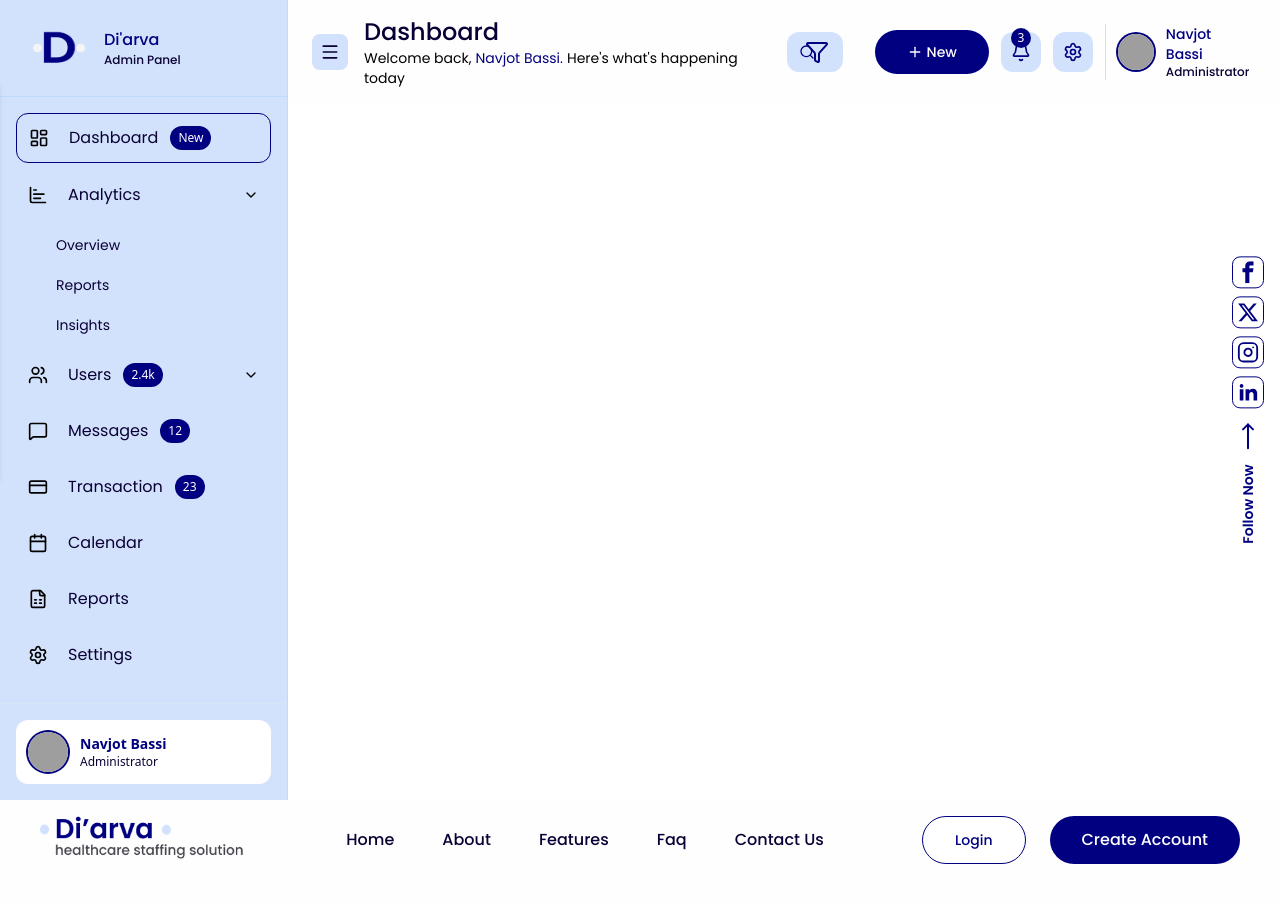
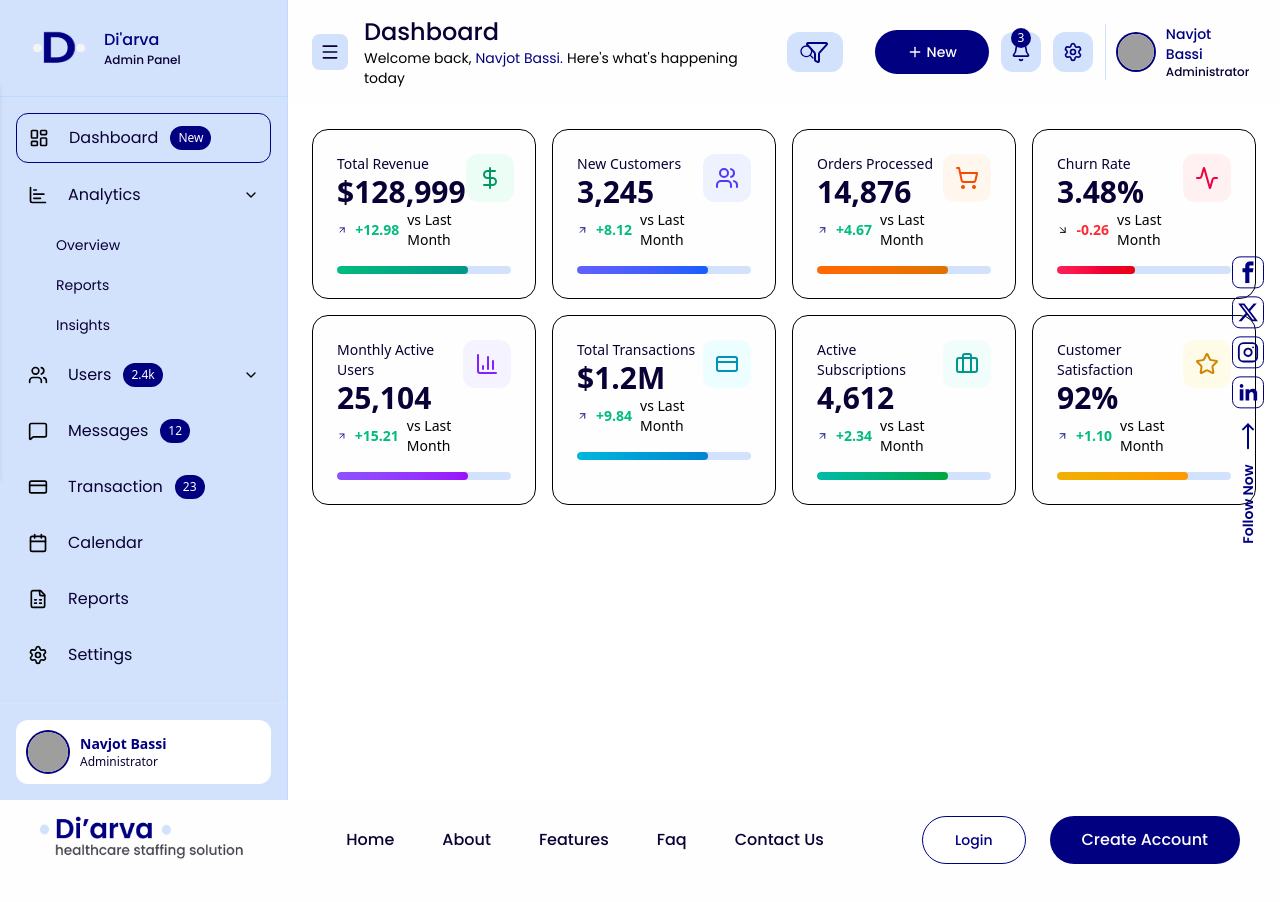
Before and after one commit to Di-arva/Frontend, a React (Vite) app: page /admin in a window 1280 px wide. Shown: the top 902 px of the page. Built offline with nearby package versions, Linux system fonts and the light colour scheme; grey boxes are pictures that could not be loaded.

Commit message:
admin dashboard cards

```diff
--- a/src/Components/Dashboard/Admindashboard.jsx
+++ b/src/Components/Dashboard/Admindashboard.jsx
@@ -1,6 +1,7 @@
 import Sidebar from "./Sidebar";
 import Header from "./Header";
 import { useState } from "react";
+import Dashboard from "./Dashboard";
 
 const Admindashboard = () => {
   const [sideBarCollapsed, setSidebarCollapsed] = useState(false);
@@ -15,7 +16,16 @@ const Admindashboard = () => {
           onPageChange={setCurrentPage}
         />
         <div className="flex-1 flex flex-col overflow-hidden">
-          <Header />
+          <Header
+            sideBarCollapsed={sideBarCollapsed}
+            onToggleSidebar={() => setSidebarCollapsed(!sideBarCollapsed)}
+          />
+
+          <main className="flex-1 flex flex-col overflow-hidden">
+            <div className="p-6 space-y-6">
+              {currentPage === "dashboard" && <Dashboard />}
+            </div>
+          </main>
         </div>
       </div>
     </div>
--- /dev/null
+++ b/src/Components/Dashboard/Chartsection.jsx
@@ -0,0 +1,14 @@
+import React from "react";
+import Revanuechart from "./Revanuechart";
+
+const Chartsection = () => {
+  return (
+    <div className="grid grid-cols-1 xl:grid-cols-3 gap-6">
+      <div className="xl:col-span-2">
+        <Revanuechart />
+      </div>
+    </div>
+  );
+};
+
+export default Chartsection;
--- /dev/null
+++ b/src/Components/Dashboard/Dashboard.jsx
@@ -0,0 +1,13 @@
+import Chartsection from "./Chartsection";
+import Statsgrid from "./Statsgrid";
+
+const Dashboard = () => {
+  return (
+    <div className="space-y-6">
+      <Statsgrid />
+      <Chartsection />
+    </div>
+  );
+};
+
+export default Dashboard;
--- a/src/Components/Dashboard/Header.jsx
+++ b/src/Components/Dashboard/Header.jsx
@@ -9,13 +9,16 @@ import {
 } from "lucide-react";
 import Button from "../Button";
 
-const Header = () => {
+const Header = ({ sideBarCollapsed, onToggleSidebar }) => {
   return (
     <div className="bg-lightbg backdrop-blur-xl border-b border-lightbg px-6 py-4 ">
       <div className="flex items-center justify-between">
         {/* Left Section */}
         <div className="flex items-center space-x-4">
-          <button className="p-2 rounded-lg text-darkblack hover:cursor-pointer bg-lightblue hover:bg-lightblue/60 transition-colors">
+          <button
+            className="p-2 rounded-lg text-darkblack hover:cursor-pointer bg-lightblue hover:bg-lightblue/60 transition-colors"
+            onClick={onToggleSidebar}
+          >
             <Menu className="w-5 h-5" />
           </button>
 
--- /dev/null
+++ b/src/Components/Dashboard/Revanuechart.jsx
@@ -0,0 +1,7 @@
+import React from "react";
+
+const Revanuechart = () => {
+  return <div></div>;
+};
+
+export default Revanuechart;
--- a/src/Components/Dashboard/Sidebar.jsx
+++ b/src/Components/Dashboard/Sidebar.jsx
@@ -86,7 +86,7 @@ const Sidebar = ({ collapsed, onToggle, currentPage, onPageChange }) => {
     <div
       className={`${
         collapsed ? "w-20" : "w-72"
-      } transition duration-300 ease-in-out bg-lightblue backdrop-blur-xl border-r border-blue-200 flex flex-col relative z-10`}
+      } transition-all duration-300 ease-in-out bg-lightblue backdrop-blur-xl border-r border-blue-200 flex flex-col relative z-10`}
     >
       {/* Logo */}
       <div className="p-6 border-b border-blue-200 flex gap-4 items-center">
@@ -114,7 +114,7 @@ const Sidebar = ({ collapsed, onToggle, currentPage, onPageChange }) => {
           return (
             <div key={item.id}>
               <button
-                className={`w-full flex items-center justify-between p-3 rounded-xl transition-all duration-200 ${
+                className={`w-full flex items-center justify-between p-3 rounded-xl transition-all duration-200 cursor-pointer ${
                   currentPage === item.id || item.active
                     ? "border-darkblue border-1"
                     : ""
@@ -131,11 +131,11 @@ const Sidebar = ({ collapsed, onToggle, currentPage, onPageChange }) => {
                   <item.icon className={`w-5 h-5`} />
                   {/* Conditional Rendering */}
                   {!collapsed && (
+                    <>
                       <span className="font-poppins font-normal ml-2 text-darkblack">
                         {item.label}
                       </span>
-                  )}
-                  <>
+
                       {item.badge && (
                         <span className="px-2 py-1 text-xs bg-darkblue text-lightbg rounded-full">
                           {item.badge}
@@ -147,6 +147,7 @@ const Sidebar = ({ collapsed, onToggle, currentPage, onPageChange }) => {
                         </span>
                       )}
                     </>
+                  )}
                 </div>
 
                 {!collapsed && item.submenu && (
--- /dev/null
+++ b/src/Components/Dashboard/Statsgrid.jsx
@@ -0,0 +1,152 @@
+import {
+  Users,
+  ShoppingCart,
+  BarChart3,
+  Activity,
+  CreditCard,
+  Briefcase,
+  Star,
+  DollarSign,
+  ArrowUpRight,
+  ArrowDownRight,
+} from "lucide-react";
+
+const stats = [
+  {
+    title: "Total Revenue",
+    value: "$128,999",
+    change: "+12.98",
+    trend: "up",
+    icon: DollarSign,
+    color: "from-emerald-500 to-teal-600",
+    bgColor: "bg-emerald-50",
+    textColor: "text-emerald-600",
+  },
+  {
+    title: "New Customers",
+    value: "3,245",
+    change: "+8.12",
+    trend: "up",
+    icon: Users,
+    color: "from-indigo-500 to-blue-600",
+    bgColor: "bg-indigo-50",
+    textColor: "text-indigo-600",
+  },
+  {
+    title: "Orders Processed",
+    value: "14,876",
+    change: "+4.67",
+    trend: "up",
+    icon: ShoppingCart,
+    color: "from-orange-500 to-amber-600",
+    bgColor: "bg-orange-50",
+    textColor: "text-orange-600",
+  },
+  {
+    title: "Churn Rate",
+    value: "3.48%",
+    change: "-0.26",
+    trend: "down",
+    icon: Activity,
+    color: "from-rose-500 to-red-600",
+    bgColor: "bg-rose-50",
+    textColor: "text-rose-600",
+  },
+  {
+    title: "Monthly Active Users",
+    value: "25,104",
+    change: "+15.21",
+    trend: "up",
+    icon: BarChart3,
+    color: "from-violet-500 to-purple-600",
+    bgColor: "bg-violet-50",
+    textColor: "text-violet-600",
+  },
+  {
+    title: "Total Transactions",
+    value: "$1.2M",
+    change: "+9.84",
+    trend: "up",
+    icon: CreditCard,
+    color: "from-cyan-500 to-sky-600",
+    bgColor: "bg-cyan-50",
+    textColor: "text-cyan-600",
+  },
+  {
+    title: "Active Subscriptions",
+    value: "4,612",
+    change: "+2.34",
+    trend: "up",
+    icon: Briefcase,
+    color: "from-teal-500 to-green-600",
+    bgColor: "bg-teal-50",
+    textColor: "text-teal-600",
+  },
+  {
+    title: "Customer Satisfaction",
+    value: "92%",
+    change: "+1.10",
+    trend: "up",
+    icon: Star,
+    color: "from-yellow-500 to-amber-500",
+    bgColor: "bg-yellow-50",
+    textColor: "text-yellow-600",
+  },
+];
+
+const Statsgrid = () => {
+  return (
+    <div className="grid grid-cols-1 md:grid-cols-2 xl:grid-cols-4 gap-4">
+      {stats.map((stats, index) => {
+        return (
+          <div
+            className="bg-lightbg backdrop-blur-xl rounded-2xl p-6 border transition-all duration-300 group"
+            key={index}
+          >
+            <div className="flex items-start justify-between">
+              <div className="flex-1">
+                <p className="text-sm font-medium text-darkblack">
+                  {stats.title}
+                </p>
+                <p className="text-3xl font-bold text-darkblack">
+                  {stats.value}
+                </p>
+                <div className="flex items-center space-x-2">
+                  {stats.trend === "up" ? (
+                    <ArrowUpRight className="w-4 h-4 text-darkblue" />
+                  ) : (
+                    <ArrowDownRight className="h-4 w-4" />
+                  )}
+                  <span
+                    className={`text-sm font-semibold ${
+                      stats.trend === "up" ? "text-emerald-500" : "text-red-500"
+                    }`}
+                  >
+                    {stats.change}
+                  </span>
+                  <span className="text-sm">vs Last Month</span>
+                </div>
+              </div>
+
+              <div
+                className={`p-3 rounded-xl ${stats.bgColor} group-hover:scale-110 transition-all duration-200`}
+              >
+                {<stats.icon className={`w-6 h-6 ${stats.textColor}`} />}
+              </div>
+            </div>
+            {/* Progressbar */}
+
+            <div className="mt-4 h-2 bg-lightblue  rounded-full overflow-hidden">
+              <div
+                className={`h-full bg-gradient-to-r rounded-full ${stats.color} transition-all duration-100`}
+                style={{ width: stats.trend === "up" ? "75%" : "45%" }}
+              ></div>
+            </div>
+          </div>
+        );
+      })}
+    </div>
+  );
+};
+
+export default Statsgrid;
```
Lines whose indentation alone changed are shown as unchanged.
